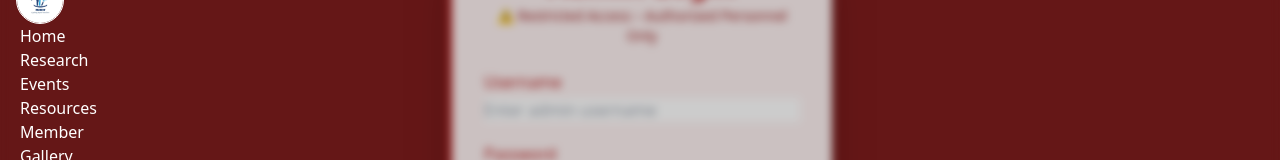
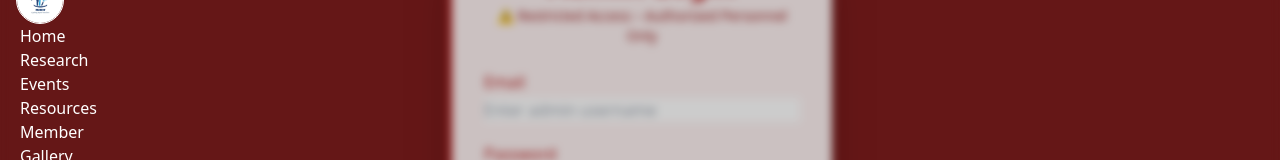
Before and after one commit to mehorabkonok/ruherf, a React (Vite) app: page /admin_login in a window 1280 px wide. Shown: the part 268-428 px from the top of the page. Built offline with nearby package versions, Linux system fonts and the light colour scheme.

Commit message:
firebase auth system initiated

```diff
--- a/package.json
+++ b/package.json
@@ -11,6 +11,7 @@
   },
   "dependencies": {
     "@vercel/analytics": "^1.5.0",
+    "firebase": "^12.3.0",
     "localforage": "^1.10.0",
     "lucide-react": "^0.544.0",
     "match-sorter": "^8.1.0",
--- /dev/null
+++ b/src/Pages/Firebase/firebase.js
@@ -0,0 +1,21 @@
+// Import the functions you need from the SDKs you need
+import { initializeApp } from "firebase/app";
+import { getAuth } from "firebase/auth";
+// TODO: Add SDKs for Firebase products that you want to use
+// https://firebase.google.com/docs/web/setup#available-libraries
+
+// Your web app's Firebase configuration
+const firebaseConfig = {
+  apiKey: "AIzaSyALgrGp93B4tszEkCnZajktIsZmn5JZ87c",
+  authDomain: "ruherf-ru.firebaseapp.com",
+  projectId: "ruherf-ru",
+  storageBucket: "ruherf-ru.firebasestorage.app",
+  messagingSenderId: "161578701849",
+  appId: "1:161578701849:web:80ee4a3ba2a68449b18688",
+};
+
+// Initialize Firebase
+const app = initializeApp(firebaseConfig);
+const auth = getAuth(app);
+
+export default auth;
--- a/src/Pages/Home/Admin/AdminLogin.jsx
+++ b/src/Pages/Home/Admin/AdminLogin.jsx
@@ -1,12 +1,14 @@
 import React from "react";
+import app from "../../Firebase/firebase";
 
 const AdminLogin = () => {
 
     const handleSubmit = (e) => {
         e.preventDefault();
-        const username = e.target.username.value;
-        const password = e.target.password.value;
-        console.log(`User: ${username}. Pass: ${password}`);
+        const adminEmail = e.target.email.value;
+        const adminPassword = e.target.password.value;
+        console.log(`User: ${adminEmail}. Pass: ${adminPassword}`);
+        e.target.reset();
     };
 
 
@@ -29,12 +31,12 @@ const AdminLogin = () => {
                             htmlFor="username"
                             className="mb-1 font-medium text-red-700"
                         >
-                            Username
+                            Email
                         </label>
                         <input
-                            type="text"
-                            id="username"
-                            name="username"
+                            type="email"
+                            id="email"
+                            name="email"
                             placeholder="Enter admin username"
                             className="input input-bordered border-red-700 focus:border-red-700 focus:ring-red-700 w-full"
                             required
```
Also changed, not shown: 1 other file (tests, documents, lock files or other folders).
